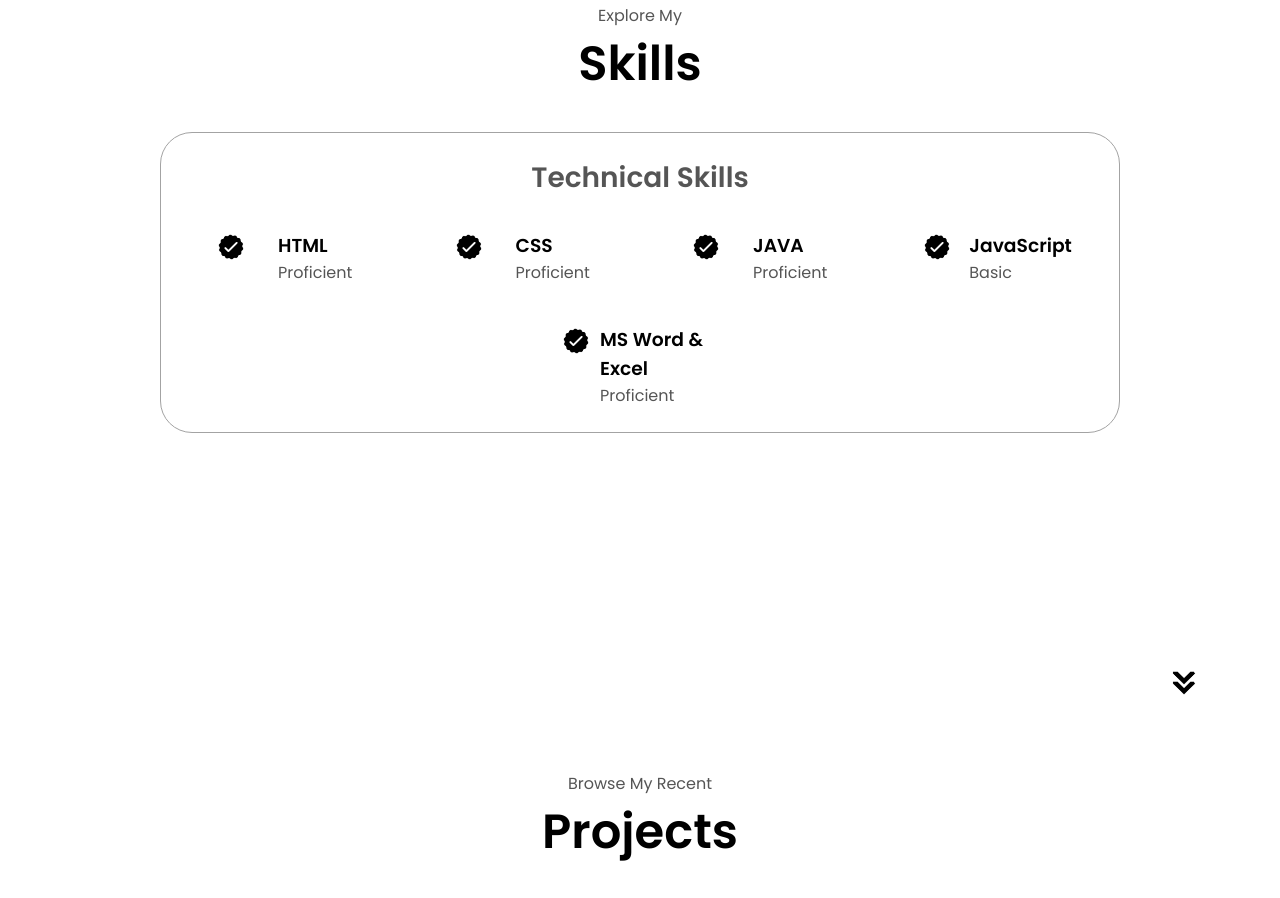
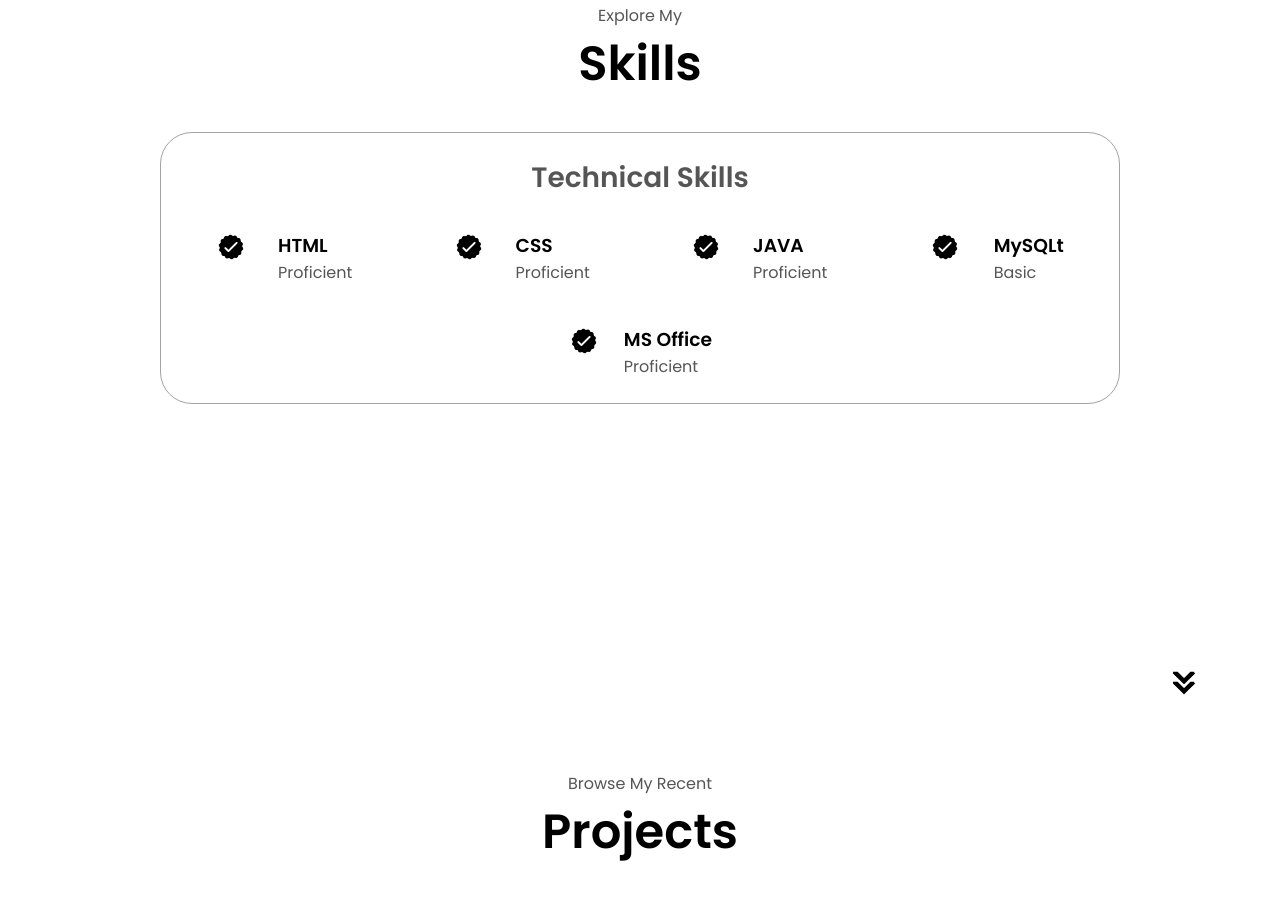
Before and after one commit to ShaikhRaufRoofi/MyPortfolio, a plain HTML site: page index.html in a window 1280 px wide. Shown: the part 1693-2591 px from the top of the page. Drawn offline with Linux system fonts and the light colour scheme.

Commit message:
Update index.html

```diff
--- a/index.html
+++ b/index.html
@@ -165,7 +165,7 @@
                   class="icon"
                 />
                 <div>
-                  <h3>JavaScript</h3>
+                  <h3>MySQLt</h3>
                   <p>Basic</p>
                 </div>
               </article>
@@ -176,7 +176,7 @@
                   class="icon"
                 />
                 <div>
-                  <h3>MS Word & Excel</h3>
+                  <h3>MS Office</h3>
                   <p>Proficient</p>
                 </div>
               </article>
```
